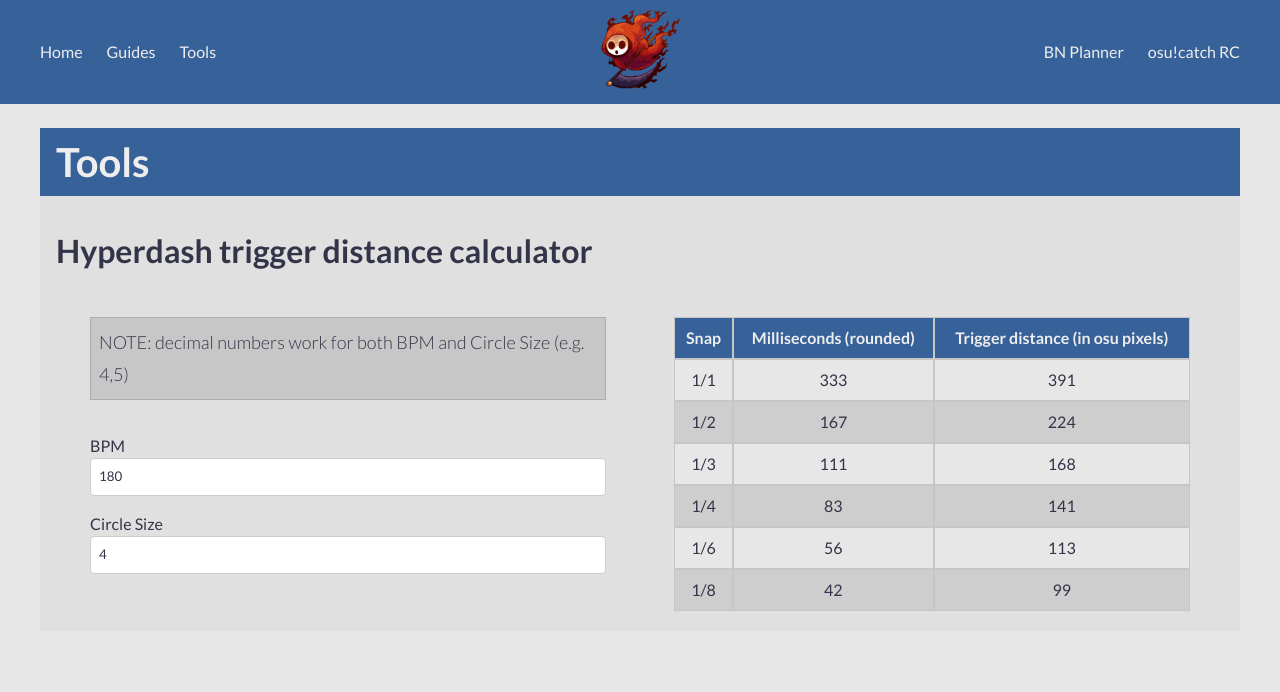
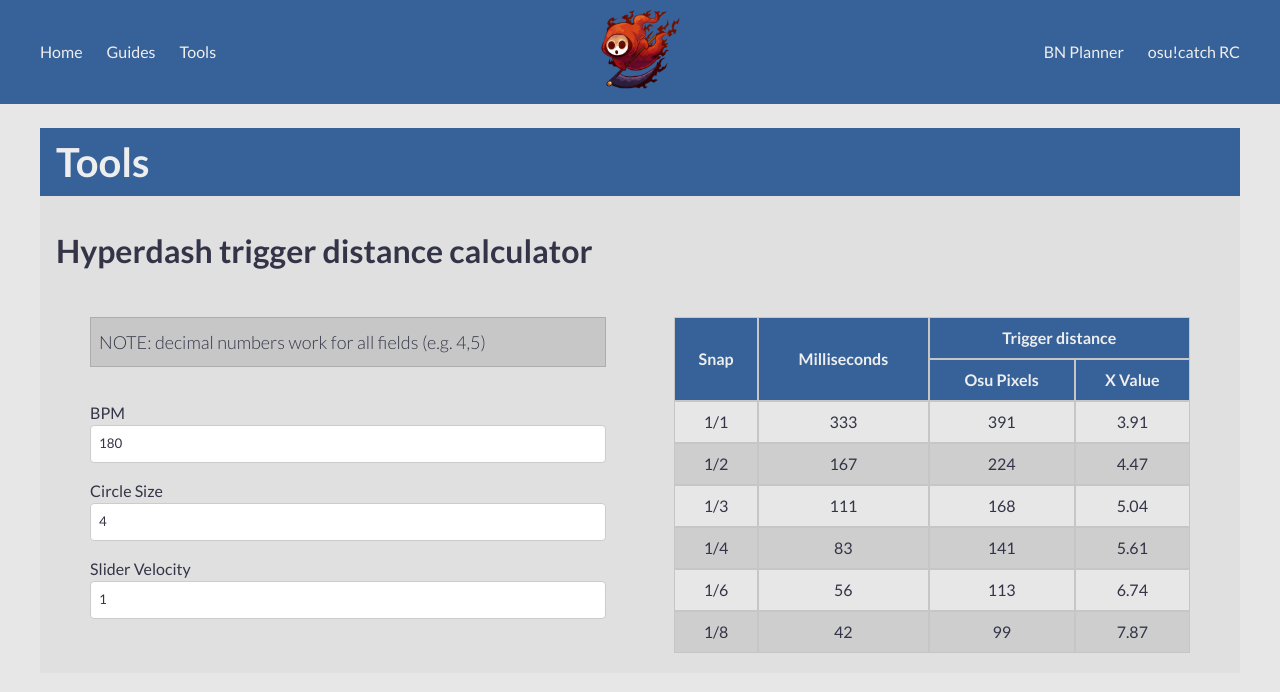
Before and after one commit to Darius-Wattimena/greaper-website, a React (Create React App) app: page /tools in a window 1280 px wide. Shown: the top 692 px of the page. Built offline with nearby package versions, Linux system fonts and the light colour scheme.

Commit message:
Added support for slider velocity on the trigger distance calculator

```diff
--- a/src/components/tools/hyperTriggerDistance/HyperTriggerDistanceCalculator.tsx
+++ b/src/components/tools/hyperTriggerDistance/HyperTriggerDistanceCalculator.tsx
@@ -3,13 +3,14 @@ import HyperTriggerDistanceForm from './HyperTriggerDistanceForm'
 
 export default function HyperTriggerDistanceCalculator() {
   const [circleSize, setCircleSize] = useState(4.0)
-  const [bpm, setBpm] = useState(180)
+  const [bpm, setBpm] = useState(180.0)
+  const [sliderVelocity, setSliderVelocity] = useState(1.0)
   const [result, setResult] = useState<SnappingResult[]>([])
 
   useEffect(() => {
     const snaps = calculateSnaps()
     setResult(calculateTriggerDistances(snaps))
-  }, [circleSize, bpm])
+  }, [circleSize, bpm, sliderVelocity])
 
   function calculateSnaps(): MillisecondSnappingReference {
     const oneMeasureMs = 60000 / bpm
@@ -26,7 +27,7 @@ export default function HyperTriggerDistanceCalculator() {
 
   function getTriggerDistance(ms: number, dashRange: number): number {
     const timeToNext = ms - 1000 / 60 / 4
-    return Math.ceil(timeToNext + dashRange)
+    return timeToNext + dashRange
   }
 
   function calculateTriggerDistances(snaps: MillisecondSnappingReference): SnappingResult[] {
@@ -34,37 +35,49 @@ export default function HyperTriggerDistanceCalculator() {
     const fruitWidth = (64.0 * (1.0 - 0.699999988079071 * catchDifficulty)) / 128.0
     const catcherWidth = 305.0 * fruitWidth * 0.7
     const dashRange = catcherWidth / 2.0
+    const whiteTickDistance = getTriggerDistance(snaps.whiteTick, dashRange)
+    const redTickDistance = getTriggerDistance(snaps.redTick, dashRange)
+    const purpleTickDistance = getTriggerDistance(snaps.purpleTick, dashRange)
+    const blueTickDistance = getTriggerDistance(snaps.blueTick, dashRange)
+    const darkPurpleTickDistance = getTriggerDistance(snaps.darkPurpleTick, dashRange)
+    const yellowTickTickDistance = getTriggerDistance(snaps.yellowTick, dashRange)
 
     return [
       {
         snapping: Snapping.WHITE_TICK,
         msSnapping: snaps.whiteTick,
-        distanceNeed: getTriggerDistance(snaps.whiteTick, dashRange)
+        xDistance: whiteTickDistance / (sliderVelocity * 100),
+        distanceNeed: whiteTickDistance
       },
       {
         snapping: Snapping.RED_TICK,
         msSnapping: snaps.redTick,
-        distanceNeed: getTriggerDistance(snaps.redTick, dashRange)
+        xDistance: redTickDistance / (sliderVelocity * 100) * 2,
+        distanceNeed: redTickDistance
       },
       {
         snapping: Snapping.PURPLE_TICK,
         msSnapping: snaps.purpleTick,
-        distanceNeed: getTriggerDistance(snaps.purpleTick, dashRange)
+        xDistance: purpleTickDistance / (sliderVelocity * 100) * 3,
+        distanceNeed: purpleTickDistance
       },
       {
         snapping: Snapping.BLUE_TICK,
         msSnapping: snaps.blueTick,
-        distanceNeed: getTriggerDistance(snaps.blueTick, dashRange)
+        xDistance: blueTickDistance / (sliderVelocity * 100) * 4,
+        distanceNeed: blueTickDistance
       },
       {
         snapping: Snapping.DARK_PURPLE_TICK,
         msSnapping: snaps.darkPurpleTick,
-        distanceNeed: getTriggerDistance(snaps.darkPurpleTick, dashRange)
+        xDistance: darkPurpleTickDistance / (sliderVelocity * 100) * 6,
+        distanceNeed: darkPurpleTickDistance
       },
       {
         snapping: Snapping.YELLOW_TICK,
         msSnapping: snaps.yellowTick,
-        distanceNeed: getTriggerDistance(snaps.yellowTick, dashRange)
+        xDistance: yellowTickTickDistance / (sliderVelocity * 100) * 8,
+        distanceNeed: yellowTickTickDistance
       }
     ]
   }
@@ -77,6 +90,8 @@ export default function HyperTriggerDistanceCalculator() {
           setBpm={setBpm}
           circleSize={circleSize}
           setCircleSize={setCircleSize}
+          sliderVelocity={sliderVelocity}
+          setSliderVelocity={setSliderVelocity}
         />
       </div>
       <div className="col-6">
@@ -84,9 +99,13 @@ export default function HyperTriggerDistanceCalculator() {
           <table className="col-12">
             <thead>
               <tr>
-                <th>Snap</th>
-                <th>Milliseconds (rounded)</th>
-                <th>Trigger distance (in osu pixels)</th>
+                <th rowSpan={2}>Snap</th>
+                <th rowSpan={2}>Milliseconds</th>
+                <th colSpan={2}>Trigger distance</th>
+              </tr>
+              <tr>
+                <th>Osu Pixels</th>
+                <th>X Value</th>
               </tr>
             </thead>
             <tbody>
@@ -96,7 +115,8 @@ export default function HyperTriggerDistanceCalculator() {
                   <tr key={key}>
                     <td>{value.snapping}</td>
                     <td>{Math.round(value.msSnapping)}</td>
-                    <td>{value.distanceNeed}</td>
+                    <td>{Math.ceil(value.distanceNeed)}</td>
+                    <td>{Math.ceil(value.xDistance * 100) / 100}</td>
                   </tr>
                 )
               })}
@@ -120,6 +140,7 @@ interface MillisecondSnappingReference {
 interface SnappingResult {
   snapping: Snapping
   msSnapping: number
+  xDistance: number
   distanceNeed: number
 }
 
--- a/src/components/tools/hyperTriggerDistance/HyperTriggerDistanceForm.tsx
+++ b/src/components/tools/hyperTriggerDistance/HyperTriggerDistanceForm.tsx
@@ -6,18 +6,22 @@ interface HyperTriggerDistanceFormProps {
   setBpm: React.Dispatch<React.SetStateAction<number>>
   circleSize: number
   setCircleSize: React.Dispatch<React.SetStateAction<number>>
+  sliderVelocity: number
+  setSliderVelocity: React.Dispatch<React.SetStateAction<number>>
 }
 
 export default function HyperTriggerDistanceForm({
   bpm,
   setBpm,
   circleSize,
-  setCircleSize
+  setCircleSize,
+  sliderVelocity,
+  setSliderVelocity
 }: HyperTriggerDistanceFormProps) {
   return (
     <form className="row">
       <div className="col-12 note-col">
-        <p className="note">NOTE: decimal numbers work for both BPM and Circle Size (e.g. 4,5)</p>
+        <p className="note">NOTE: decimal numbers work for all fields (e.g. 4,5)</p>
       </div>
       <label htmlFor="bpm" className="col-12">
         BPM
@@ -29,10 +33,10 @@ export default function HyperTriggerDistanceForm({
           min={1}
         />
       </label>
-      <label htmlFor="bpm" className="col-12">
+      <label htmlFor="cs" className="col-12">
         Circle Size
         <input
-          id="bpm"
+          id="cs"
           type="number"
           value={circleSize}
           onChange={event => setCircleSize(Number(event.target.value))}
@@ -40,6 +44,17 @@ export default function HyperTriggerDistanceForm({
           max={10}
         />
       </label>
+      <label htmlFor="sv" className="col-12">
+        Slider Velocity
+        <input
+          id="sv"
+          type="number"
+          value={sliderVelocity}
+          onChange={event => setSliderVelocity(Number(event.target.value))}
+          min={0.4}
+          max={3.6}
+        />
+      </label>
     </form>
   )
 }
```
